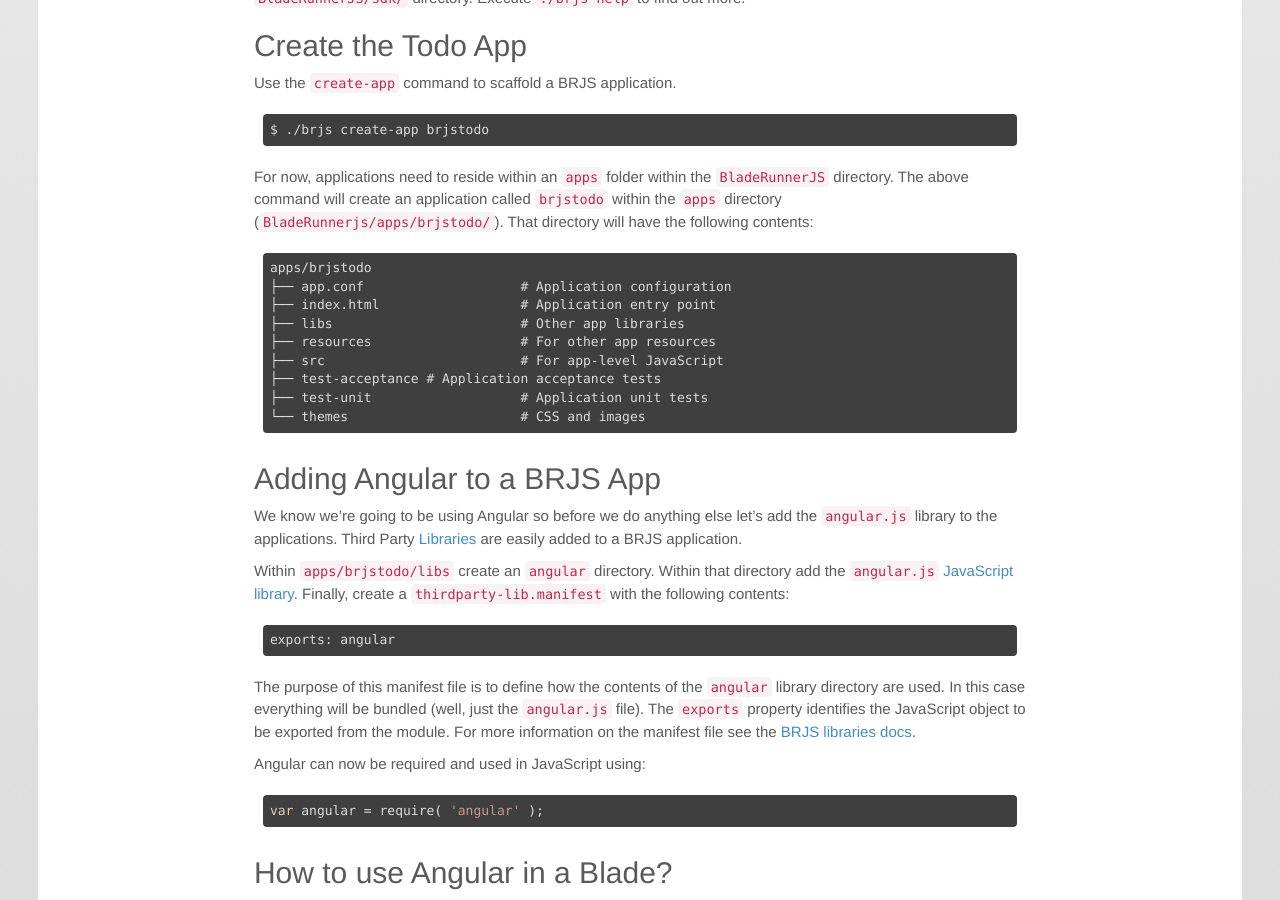
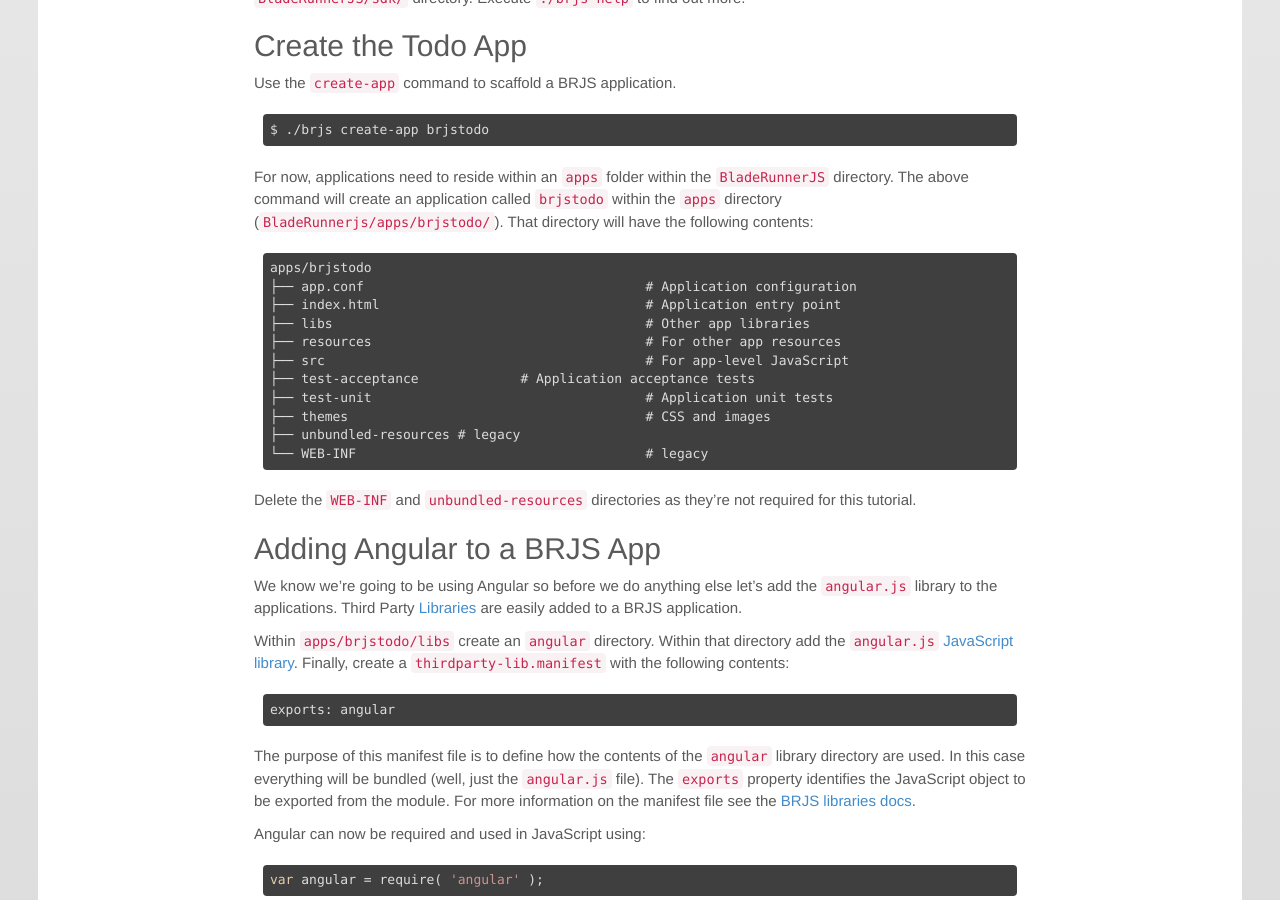
Before and after one commit to BladeRunnerJS/brjs-site, a Jekyll site: the page built from _posts/2014-09-02-using-angularjs-with-bladerunnerjs.md, in a window 1280 px wide and 900 px high, scrolled down 2655 px. Built offline with Jekyll 4.4.1, drawn with Linux system fonts in a browser that asks for light colours; nearby versions of some CDN libraries; Markdown is read by kramdown in place of the engine named in the settings; comment, search, counter and statistics services are not loaded.

Commit message:
Delete two legacy folders as part of the tutorial :(

````diff
--- a/_posts/2014-09-02-using-angularjs-with-bladerunnerjs.md
+++ b/_posts/2014-09-02-using-angularjs-with-bladerunnerjs.md
@@ -68,15 +68,19 @@
 
 ```
 apps/brjstodo
-├── app.conf    		# Application configuration
-├── index.html  		# Application entry point
-├── libs        		# Other app libraries
-├── resources   		# For other app resources
-├── src         		# For app-level JavaScript
-├── test-acceptance # Application acceptance tests
-├── test-unit   		# Application unit tests
-└── themes      		# CSS and images
+├── app.conf    				# Application configuration
+├── index.html  				# Application entry point
+├── libs        				# Other app libraries
+├── resources   				# For other app resources
+├── src         				# For app-level JavaScript
+├── test-acceptance 		# Application acceptance tests
+├── test-unit   				# Application unit tests
+├── themes      				# CSS and images
+├── unbundled-resources # legacy
+└── WEB-INF      				# legacy
 ```
+
+Delete the `WEB-INF` and `unbundled-resources` directories as they're not required for this tutorial.
 
 ## Adding Angular to a BRJS App
 
````
